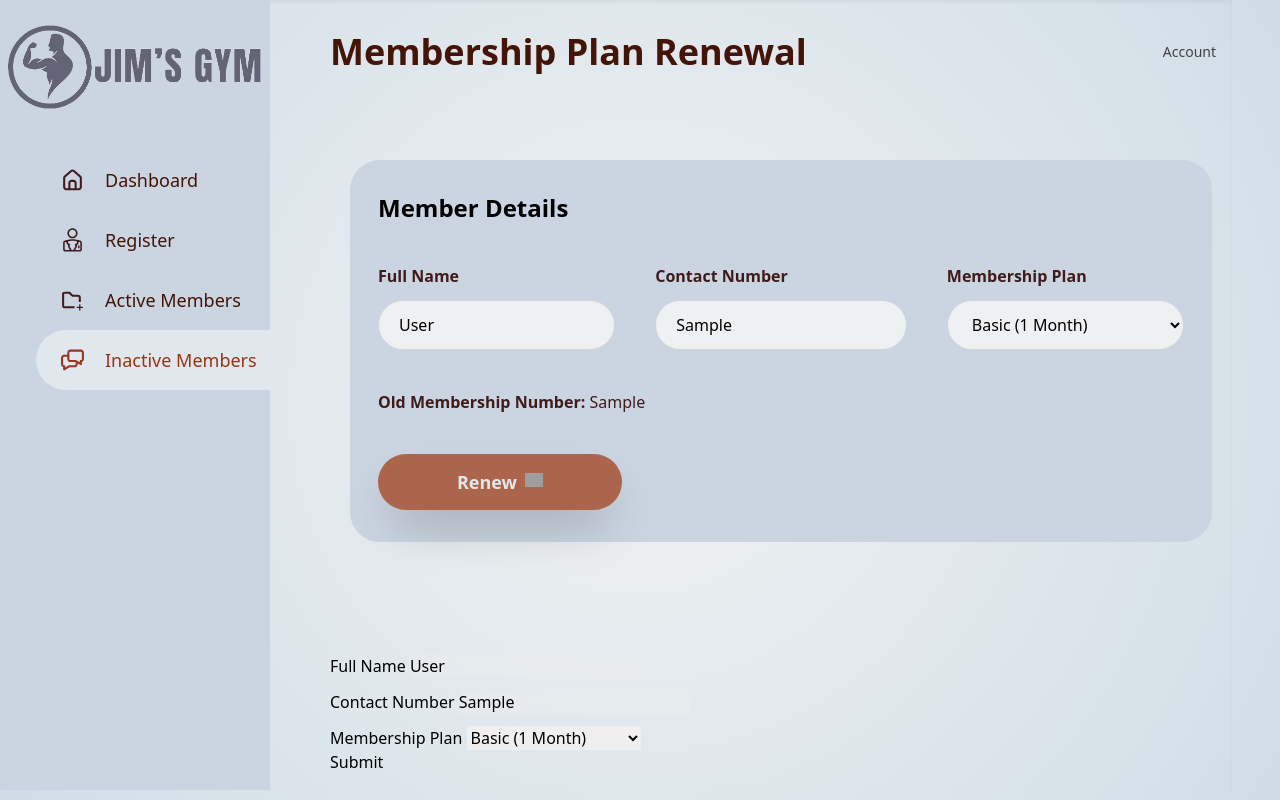
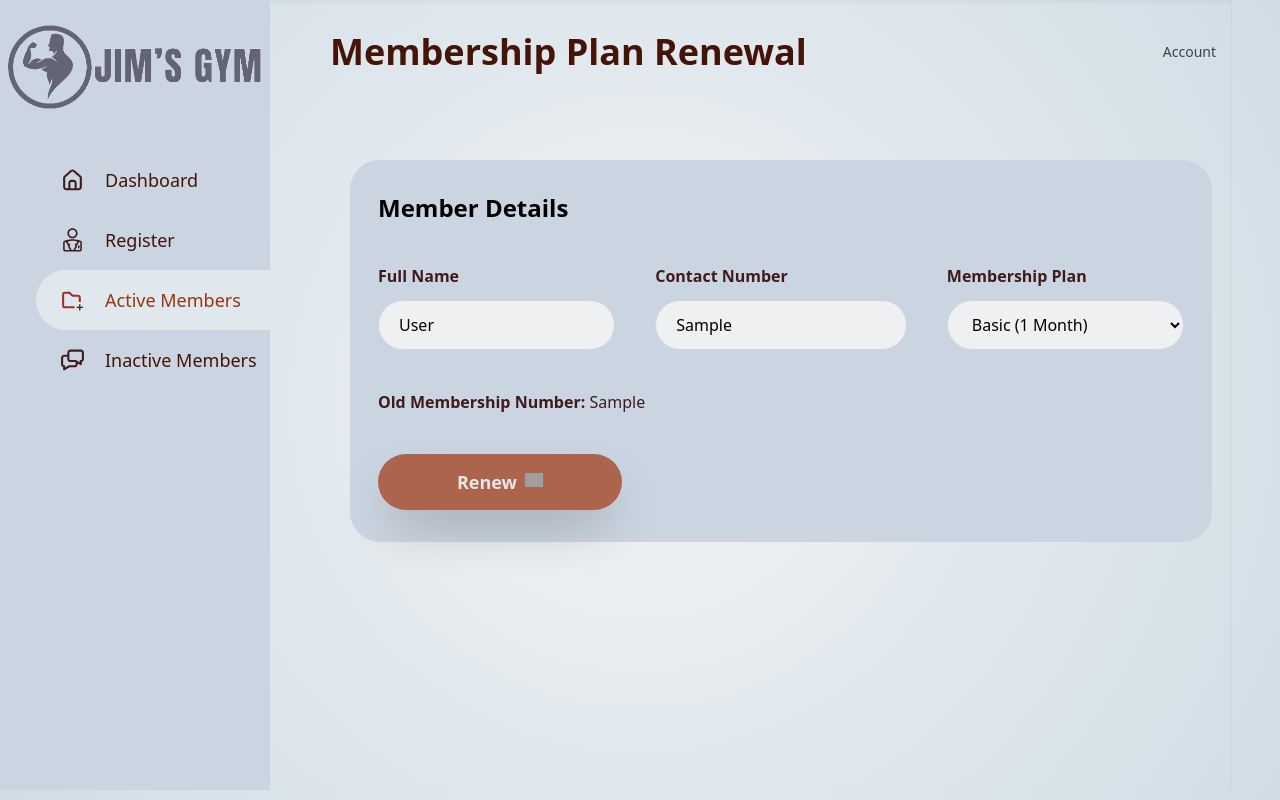
Before and after one commit to sezilla/gym, a PHP site: the page made by renew.php in a window 1280 px wide. Run offline with PHP 8.4, Linux system fonts and the light colour scheme; tables that the repository leaves empty or names only in its code hold one stand-in row (values such as "Sample post"); some libraries are stand-ins or nearby versions; grey boxes are pictures that could not be loaded.

Commit message:
huhu idk anymore

```diff
--- a/extend.php
+++ b/extend.php
@@ -1,6 +1,5 @@
 <?php
 include("db_conn.php");
-
 
 // Number of rows per page
 $rowsPerPage = 10;
--- a/renew.php
+++ b/renew.php
@@ -1,6 +1,5 @@
 <?php
 include("db_conn.php");
-
 
 // Number of rows per page
 $rowsPerPage = 10;
@@ -16,6 +15,62 @@ if (isset($_GET['page']) && is_numeric($_GET['page'])) {
 $limitStart = ($currentPage - 1) * $rowsPerPage;
 
 // Fetch data with LIMIT clause
+
+$response = array('success' => false, 'message' => '');
+
+$membershipno = $_GET['updateid'] ?? null;
+
+if(isset($_POST["submit"])){
+    $renewDuration = $_POST['plan'];
+    $expiryDate = date('Y-m-d', strtotime("+$renewDuration months"));
+    $renewDate = date('Y-m-d');
+
+    // Fetch the fullname and contactno based on membershipno
+    $query = "SELECT fullname, contactno FROM active WHERE membershipno = $membershipno";
+    $result = mysqli_query($conn, $query);
+
+    if ($result && mysqli_num_rows($result) > 0) {
+        $row = mysqli_fetch_assoc($result);
+        $fullname = $row['fullname'];
+        $contactno = $row['contactno'];
+    } else {
+        $response['message'] = "Member not found.";
+    }
+
+    $addplan = $_POST['plan'];
+
+    // Fetch current plan from 'active' table
+    $fetchPlanQuery = "SELECT plan FROM active WHERE membershipno = $membershipno";
+    $fetchPlanResult = mysqli_query($conn, $fetchPlanQuery);
+
+    if ($fetchPlanResult && mysqli_num_rows($fetchPlanResult) > 0) {
+        $row = mysqli_fetch_assoc($fetchPlanResult);
+        $currentPlan = $row['plan'];
+
+        // Add the value of 'membershipplan'
+        $newPlan = $addplan + $currentPlan;
+
+        // Update the 'plan' in the 'active' table
+        $updatePlanQuery = "UPDATE active SET plan = $newPlan WHERE membershipno = $membershipno";
+        mysqli_query($conn, $updatePlanQuery);
+
+        $response['success'] = true;
+        $response['message'] = "Membership plan extended successfully.";
+    } else {
+        $response['message'] = "Active member not found.";
+    }
+}
+
+if ($membershipno) {
+    $fetchMemberQuery = "SELECT * FROM active WHERE membershipno = $membershipno";
+    $fetchMemberResult = $conn->query($fetchMemberQuery);
+
+    if ($fetchMemberResult->num_rows > 0) {
+        $memberDetails = $fetchMemberResult->fetch_assoc();
+    } else {
+        exit();
+    }
+}
 ?>
 
 <!DOCTYPE html>
@@ -39,95 +94,38 @@ $limitStart = ($currentPage - 1) * $rowsPerPage;
         >
                 <!--SIDEBAR-->
                 <aside>
-          <div
-            class="bg-slate-300 h-full flex w-[270px] flex-col pt-6 max-md:pl-5 px-2"
-          >
+            <div class="bg-slate-300 h-full flex w-[270px] flex-col pt-6 max-md:pl-5 px-2">
                 <!--jim logo-->
-          <img
-            src="images/jimlogo.png"
-            />
-
-            <nav
-              class="items-start self-stretch flex flex-col w-full pl-7 mt-10 mb-96 pb-4 max-md:my-10"
-            >
+                <img src="images/jimlogo.png" />
+                <nav class="items-start self-stretch flex flex-col w-full pl-7 mt-10 mb-96 pb-4 max-md:my-10">
                     <a href="adminDashboard.php">
-                <div
-                  class="items-start self-stretch flex w-full justify-between gap-5 pl-6 pr-16 py-4 rounded-[40px_0px_0px_40px] max-md:px-5"
-                >
-                  <img
-                    loading="lazy"
-                    src="images/dashboard1.svg"
-                    class="aspect-square object-center self-stretch max-w-full"
-                    alt="Dashboard Icon"
-                  />
-
-                  <h1
-                    class="text-orange-950 text-lg font-medium self-center whitespace-nowrap my-auto"
-                  >
-                    Dashboard
-                  </h1>
+                        <div class="items-start self-stretch flex w-full justify-between gap-5 pl-6 pr-16 py-4 rounded-[40px_0px_0px_40px] max-md:px-5">
+                            <img loading="lazy" src="images/dashboard1.svg" class="aspect-square object-center self-stretch max-w-full" alt="Dashboard Icon" />
+                            <h1 class="text-orange-950 text-lg font-medium self-center whitespace-nowrap my-auto">Dashboard</h1>
                         </div>
                     </a>
                     <a href="register.php">
-                <div
-                class="items-start self-stretch flex w-full justify-between gap-5 pl-6 pr-16 py-4 rounded-[40px_0px_0px_40px] max-md:px-5"
-                >
-                  <img
-                  loading="lazy"
-                    src="images/Students.svg"
-                    class="aspect-square object-center self-stretch max-w-full"
-                    alt="Students Icon"
-                  />
-
-                  <h1
-                    class="text-orange-950 text-lg font-medium self-center whitespace-nowrap my-auto"
-                  >
-                    Register
-                  </h1>
+                        <div class="items-start self-stretch flex w-full justify-between gap-5 pl-6 pr-16 py-4 rounded-[40px_0px_0px_40px] max-md:px-5">
+                            <img loading="lazy" src="images/Students.svg" class="aspect-square object-center self-stretch max-w-full" alt="Students Icon" />
+                            <h1 class="text-orange-950 text-lg font-medium self-center whitespace-nowrap my-auto">Register</h1>
                         </div>
                     </a>
                     <a href="activemembers.php">
-                <div
-                  class="items-start self-stretch flex w-full justify-between gap-5 pl-6 pr-16 py-4 rounded-[40px_0px_0px_40px] max-md:px-5"
-                >
-                  <img
-                  loading="lazy"
-                    src="images/Enrollees.svg"
-                    class="aspect-square object-center self-stretch max-w-full"
-                    alt="Enrollees Icon"
-                  />
-
-                  <h1
-                    class="text-orange-950 text-lg font-medium self-center whitespace-nowrap my-auto"
-                  >
-                    Active Members
-                  </h1>
+                        <div class="items-start bg-[#e0e8ed] self-stretch flex w-[235px]] justify-between gap-5 pl-6 pr-20 py-4 rounded-[40px_0px_0px_40px] max-md:px-5">
+                            <img loading="lazy" src="images/enrollees1.svg" class="aspect-square object-center self-stretch max-w-full" alt="Enrollees Icon" />
+                            <h1 class="text-orange-800 text-lg font-medium self-center whitespace-nowrap my-auto">Active Members</h1>
                         </div>
                     </a>
                     <a href="inactivemembers.php">
-              <div
-                  class="items-start bg-[#e0e8ed] self-stretch flex w-[235px] justify-between gap-5 pl-6 pr-20 py-4 rounded-[40px_0px_0px_40px] max-md:px-5"
-                >
-                  <img
-                    loading="lazy"
-                    src="images/requests1.svg"
-                    class="aspect-square object-center self-stretch max-w-full"
-                    alt="Requests Icon"
-                  />
-
-                  <h1
-                    class="text-orange-800 text-lg font-medium self-center whitespace-nowrap my-auto"
-                  >
-                    Inactive Members
-                  </h1>
+                        <div class="items-start self-stretch flex w-full justify-between gap-5 pl-6 pr-20 py-4 rounded-[40px_0px_0px_40px] max-md:px-5">
+                            <img loading="lazy" src="images/Requests.svg" class="aspect-square object-center self-stretch max-w-full" alt="Requests Icon" />
+                            <h1 class="text-orange-950 text-lg font-medium self-center whitespace-nowrap my-auto">Inactive Members</h1>
                         </div>
                     </a>
-
-
-
                 </nav>
             </div>
         </aside>
+        <!--SIDEBAR END-->
           <main
             class="flex flex-col items-stretch w-[76%] ml-10 max-md:w-full max-md:ml-0"
           >
@@ -272,6 +270,16 @@ if (isset($_GET['updateid'])) {
 
 
                             <!--form start-->
+
+            <?php if ($response['success']) : ?>
+                <div class="bg-green-200 text-green-800 p-4 rounded-lg mb-6">
+                    <?php echo $response['message']; ?>
+                </div>
+            <?php elseif (!empty($response['message'])) : ?>
+                <div class="bg-red-200 text-red-800 p-4 rounded-lg mb-6">
+                    <?php echo $response['message']; ?>
+                </div>
+            <?php endif; ?>
 
 <form method="post" action="" enctype="multipart/form-data">
 
@@ -436,54 +444,6 @@ if (isset($_GET['updateid'])) {
 
 </form>
 <!--form end-->
-
-
-
-
-                            <!-- /.card-header -->
-                            <!-- form start -->
-                            <form method="post" action="" enctype="multipart/form-data">
-                                <div class="card-body">
-                                    <div class="row">
-                                         <div class="col-sm-6">
-                                            <label for="fullname">Full Name</label>
-                                            <input type="text" class="form-control" id="fullname" name="fullname"
-                                                   placeholder="ff" value="<?php echo $memberDetails['fullname']; ?>" disabled>
-                                        </div>
-
-                                    </div>
-
-
-                                    <div class="row mt-3">
-                                        <div class="col-sm-6">
-                                            <label for="contactno">Contact Number</label>
-                                            <input type="tel" class="form-control" id="contactno"
-                                                   name="contactno" placeholder="cc" value="<?php echo $memberDetails['contactno']; ?>" disabled>
-                                        </div>
-                                    </div>
-                                    </div>
-
-
-                                    </div>
-
-                                    <div class="row mt-3">
-                                    <div class="col-sm-6">
-                                        <label for="plan">Membership Plan</label>
-                                        <select id="plan" name="plan" required>
-                                          <option value="1">Basic (1 Month)</option>
-                                          <option value="2">Premium (3 Months)</option>
-                                          <option value="3">Yearly</option>
-                                        </select>
-                                    </div>
-
-
-                                </div>
-
-                                </div>
-                                <div class="card-footer">
-                                    <button type="submit" name="submit" class="btn btn-primary">Submit</button>
-                                </div>
-                            </form>
               </div>
 
                     </div>
```
Lines whose indentation alone changed are shown as unchanged.
